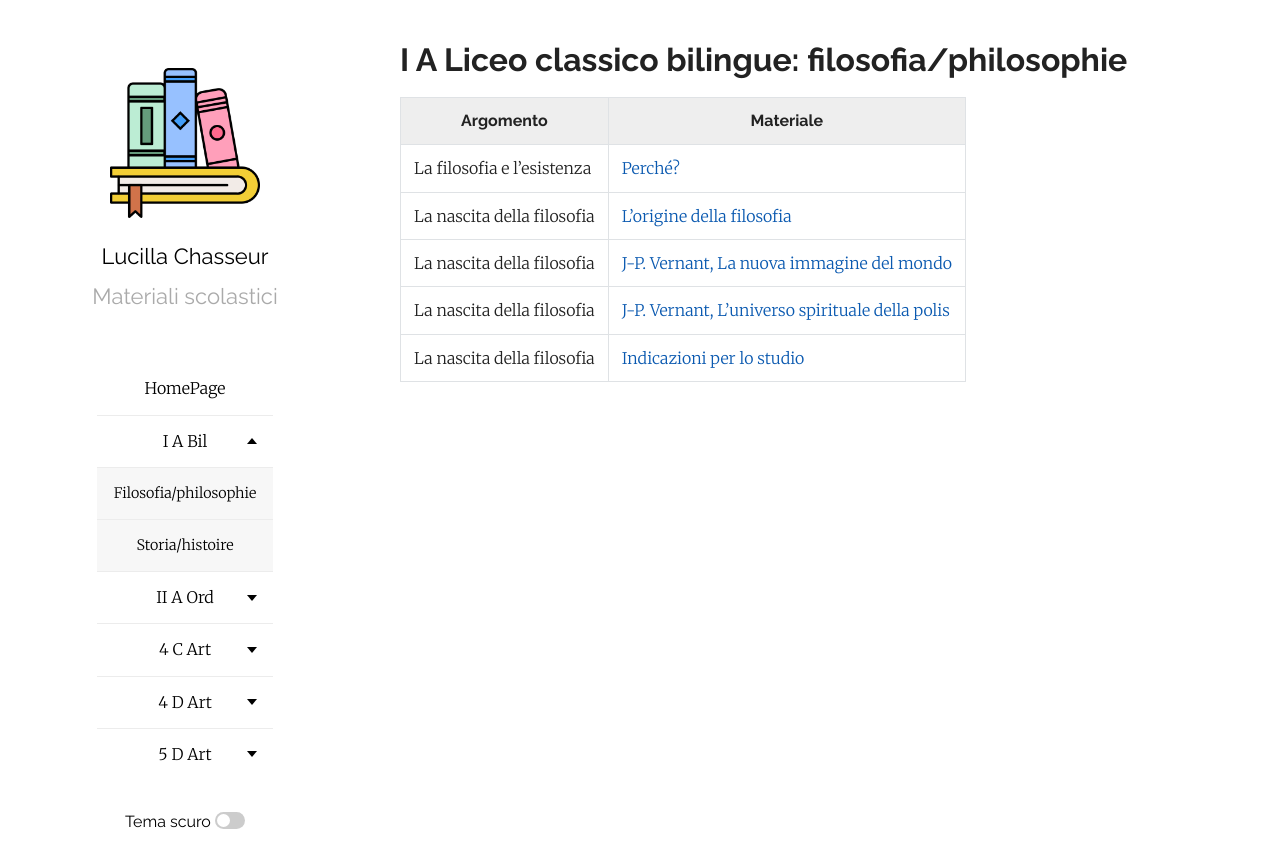
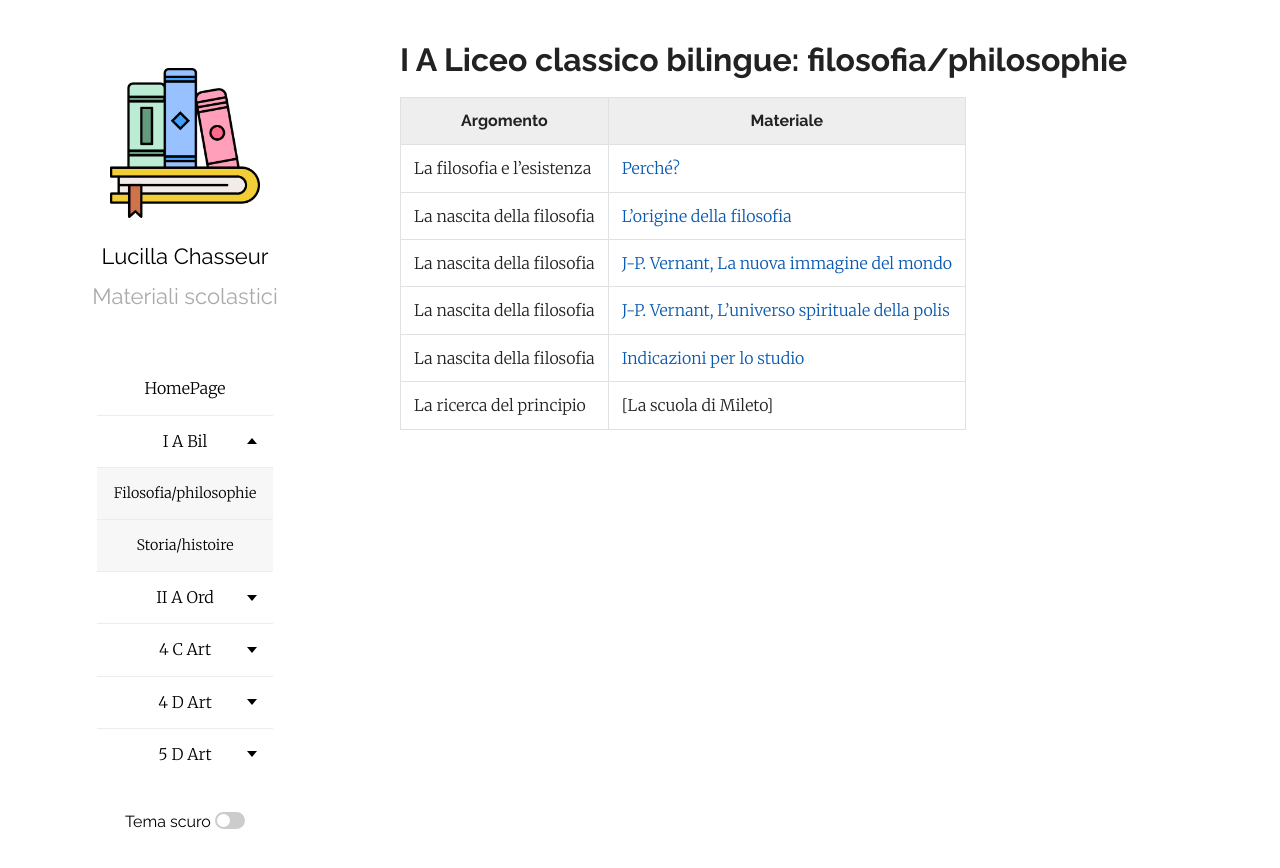
Before and after one commit to efemeridi/efemeridi.github.io, a Jekyll site: the page built from 1a_bil_filosofia.md, in a window 1280 px wide. Shown: the top 868 px of the page. Built offline with Jekyll 4.4.1, drawn with Linux system fonts in a browser that asks for light colours; our own code applies the rules of GitHub Pages for plain Markdown files.

Commit message:
Add new entry for 'La ricerca del principio'

```diff
--- a/1a_bil_filosofia.md
+++ b/1a_bil_filosofia.md
@@ -10,3 +10,4 @@ layout: page
 |La nascita della filosofia|[J-P. Vernant, La nuova immagine del mondo](/materiali/I_A_bil/filosofia/01_NASCITA_DELLA_FILOSOFIA/02_la_nascita_della_filosofia_vernant_parte_1.pdf/)
 |La nascita della filosofia|[J-P. Vernant, L'universo spirituale della polis](/materiali/I_A_bil/filosofia/01_NASCITA_DELLA_FILOSOFIA/02_la_nascita_della_filosofia_vernant_parte_2.pdf/)
 |La nascita della filosofia|[Indicazioni per lo studio](/materiali/I_A_bil/filosofia/PROGRAMMI/01_intro_grecia_nascita_filo.pdf/)
+|La ricerca del principio|[La scuola di Mileto]
```
